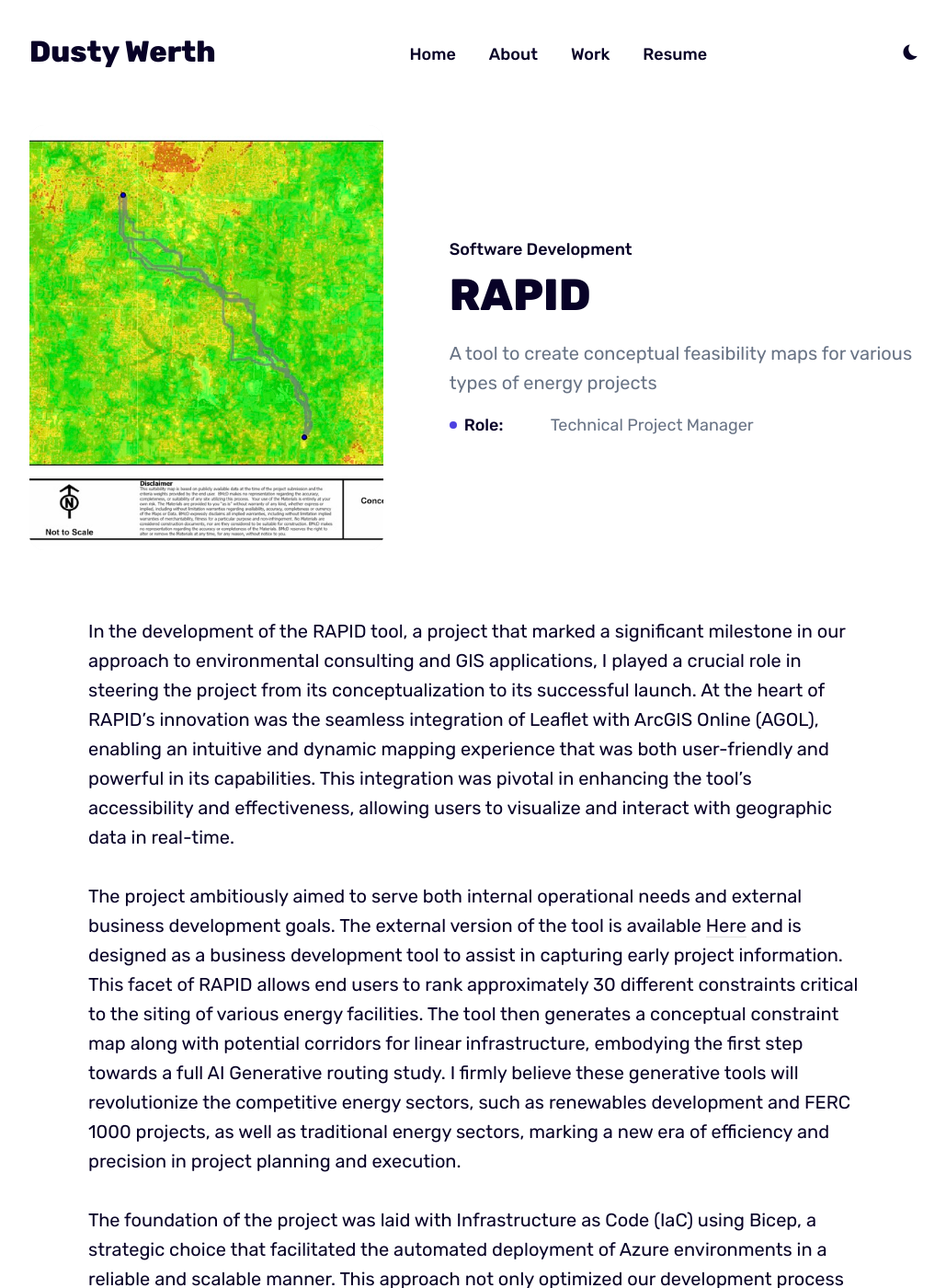
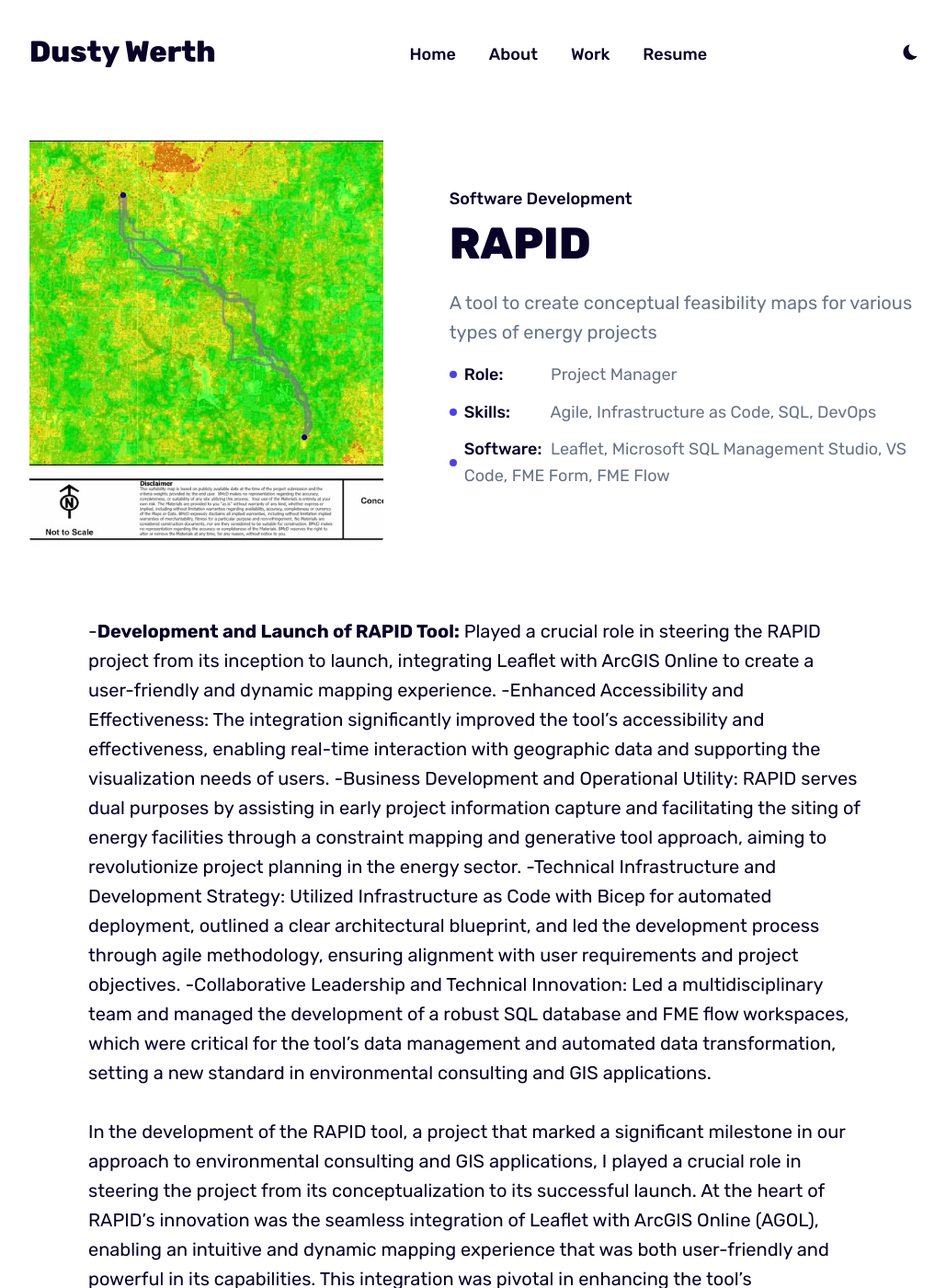
Before and after one commit to DustyWerth/DustyWerth.github.io, a Jekyll site: the page built from _works/RAPID.md, in a window 1280 px wide and 1400 px high. Shown: the whole window at 92% size, without its empty margins (124-1153 px from the left). Built offline with Jekyll 4.4.1, drawn with Linux system fonts in a browser that asks for light colours.

Commit message:
Update RAPID.md

```diff
--- a/_works/RAPID.md
+++ b/_works/RAPID.md
@@ -4,10 +4,18 @@ description: A tool to create conceptual feasibility maps for various types of e
 category: Software Development
 date: 2022-11-06 08:01:35 +0300
 client:
-role: Technical Project Manager
+role: Project Manager
 image: '/images/Conceptual_Constraint_Map.jpg'
 image_caption: ''
+skills: 'Agile, Infrastructure as Code, SQL, DevOps'
+software: 'Leaflet, Microsoft SQL Management Studio, VS Code, FME Form, FME Flow'
 ---
+
+-<strong>Development and Launch of RAPID Tool:</strong> Played a crucial role in steering the RAPID project from its inception to launch, integrating Leaflet with ArcGIS Online to create a user-friendly and dynamic mapping experience.
+-Enhanced Accessibility and Effectiveness: The integration significantly improved the tool's accessibility and effectiveness, enabling real-time interaction with geographic data and supporting the visualization needs of users.
+-Business Development and Operational Utility: RAPID serves dual purposes by assisting in early project information capture and facilitating the siting of energy facilities through a constraint mapping and generative tool approach, aiming to revolutionize project planning in the energy sector.
+-Technical Infrastructure and Development Strategy: Utilized Infrastructure as Code with Bicep for automated deployment, outlined a clear architectural blueprint, and led the development process through agile methodology, ensuring alignment with user requirements and project objectives.
+-Collaborative Leadership and Technical Innovation: Led a multidisciplinary team and managed the development of a robust SQL database and FME flow workspaces, which were critical for the tool's data management and automated data transformation, setting a new standard in environmental consulting and GIS applications.
 
 In the development of the RAPID tool, a project that marked a significant milestone in our approach to environmental consulting and GIS applications, I played a crucial role in steering the project from its conceptualization to its successful launch. At the heart of RAPID’s innovation was the seamless integration of Leaflet with ArcGIS Online (AGOL), enabling an intuitive and dynamic mapping experience that was both user-friendly and powerful in its capabilities. This integration was pivotal in enhancing the tool’s accessibility and effectiveness, allowing users to visualize and interact with geographic data in real-time.
 
```
